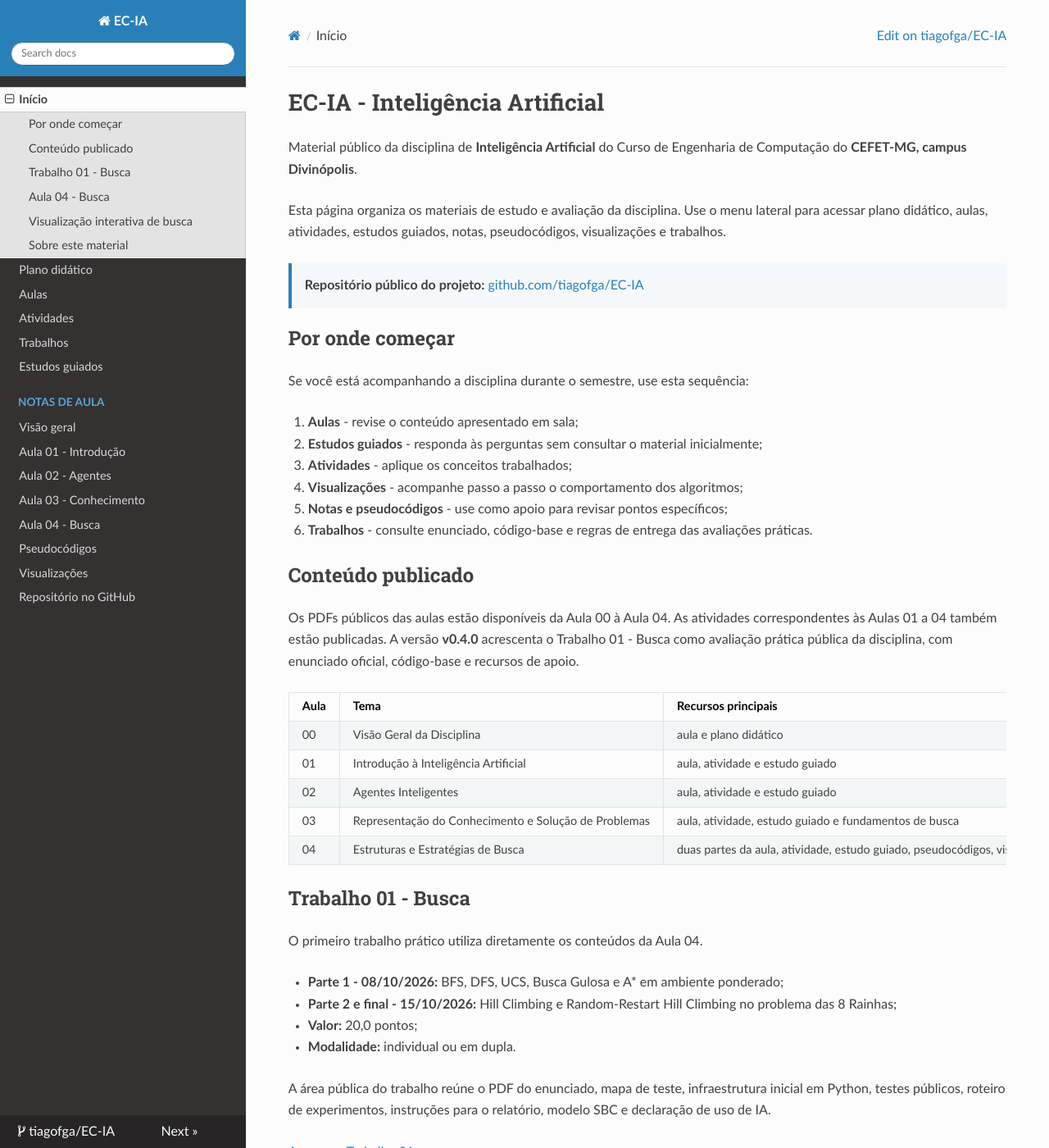
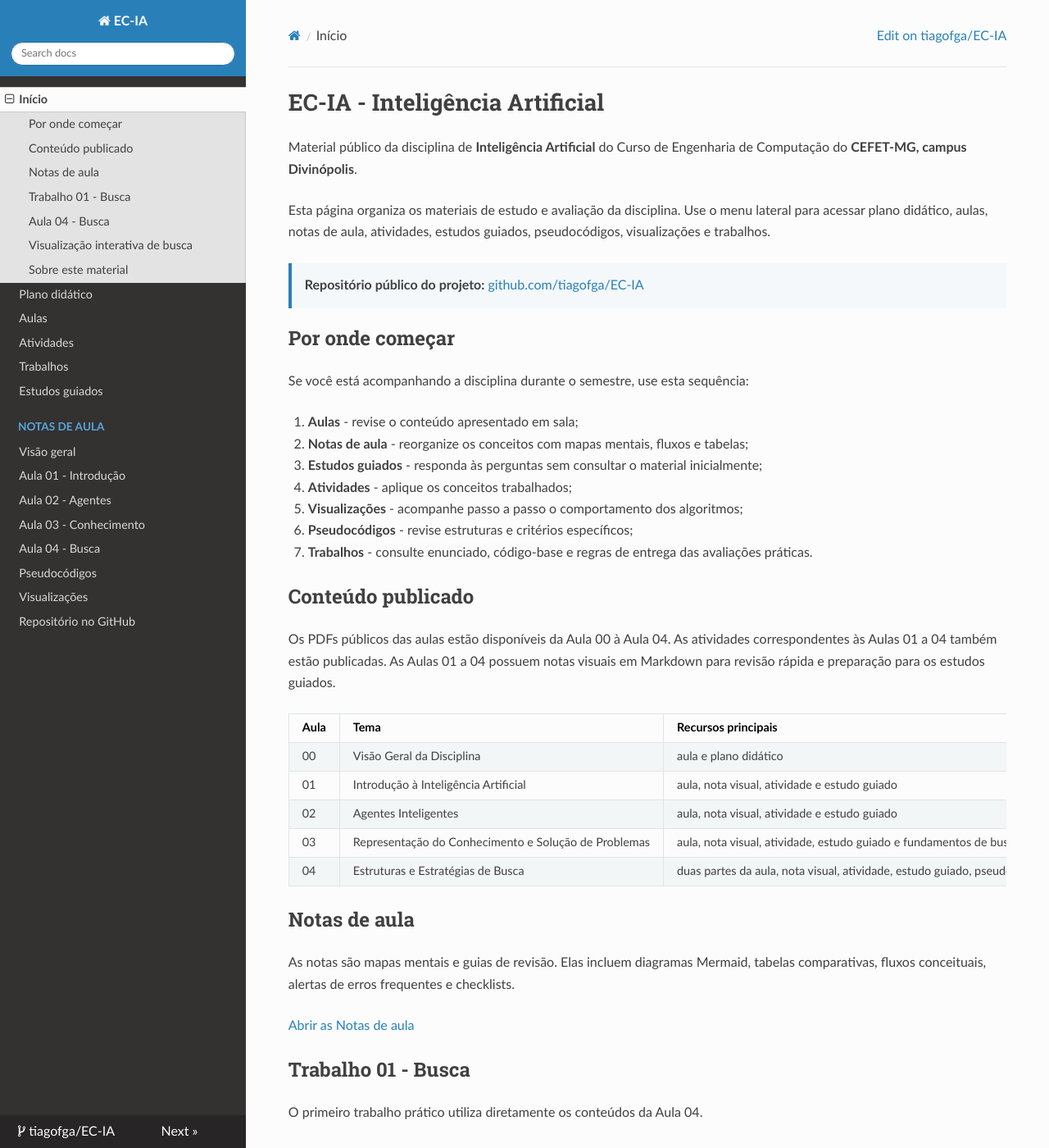
Before and after one commit to tiagofga/EC-IA, an MkDocs documentation site: the page built from docs/index.md, in a window 1280 px wide and 1400 px high. Shown: the whole window at 82% size. Built offline with MkDocs 1.6.1, drawn with Linux system fonts in a browser that asks for light colours; nearby versions of some CDN libraries.

Commit message:
docs(site): add lecture notes to study path

```diff
--- a/docs/index.md
+++ b/docs/index.md
@@ -2,7 +2,7 @@
 
 Material público da disciplina de **Inteligência Artificial** do Curso de Engenharia de Computação do **CEFET-MG, campus Divinópolis**.
 
-Esta página organiza os materiais de estudo e avaliação da disciplina. Use o menu lateral para acessar plano didático, aulas, atividades, estudos guiados, notas, pseudocódigos, visualizações e trabalhos.
+Esta página organiza os materiais de estudo e avaliação da disciplina. Use o menu lateral para acessar plano didático, aulas, notas de aula, atividades, estudos guiados, pseudocódigos, visualizações e trabalhos.
 
 > **Repositório público do projeto:** [github.com/tiagofga/EC-IA](https://github.com/tiagofga/EC-IA)
 
@@ -11,23 +11,30 @@ Esta página organiza os materiais de estudo e avaliação da disciplina. Use o
 Se você está acompanhando a disciplina durante o semestre, use esta sequência:
 
 1. **Aulas** - revise o conteúdo apresentado em sala;
-2. **Estudos guiados** - responda às perguntas sem consultar o material inicialmente;
-3. **Atividades** - aplique os conceitos trabalhados;
-4. **Visualizações** - acompanhe passo a passo o comportamento dos algoritmos;
-5. **Notas e pseudocódigos** - use como apoio para revisar pontos específicos;
-6. **Trabalhos** - consulte enunciado, código-base e regras de entrega das avaliações práticas.
+2. **Notas de aula** - reorganize os conceitos com mapas mentais, fluxos e tabelas;
+3. **Estudos guiados** - responda às perguntas sem consultar o material inicialmente;
+4. **Atividades** - aplique os conceitos trabalhados;
+5. **Visualizações** - acompanhe passo a passo o comportamento dos algoritmos;
+6. **Pseudocódigos** - revise estruturas e critérios específicos;
+7. **Trabalhos** - consulte enunciado, código-base e regras de entrega das avaliações práticas.
 
 ## Conteúdo publicado
 
-Os PDFs públicos das aulas estão disponíveis da Aula 00 à Aula 04. As atividades correspondentes às Aulas 01 a 04 também estão publicadas. A versão **v0.4.0** acrescenta o Trabalho 01 - Busca como avaliação prática pública da disciplina, com enunciado oficial, código-base e recursos de apoio.
+Os PDFs públicos das aulas estão disponíveis da Aula 00 à Aula 04. As atividades correspondentes às Aulas 01 a 04 também estão publicadas. As Aulas 01 a 04 possuem notas visuais em Markdown para revisão rápida e preparação para os estudos guiados.
 
 | Aula | Tema | Recursos principais |
 |---|---|---|
 | 00 | Visão Geral da Disciplina | aula e plano didático |
-| 01 | Introdução à Inteligência Artificial | aula, atividade e estudo guiado |
-| 02 | Agentes Inteligentes | aula, atividade e estudo guiado |
-| 03 | Representação do Conhecimento e Solução de Problemas | aula, atividade, estudo guiado e fundamentos de busca |
-| 04 | Estruturas e Estratégias de Busca | duas partes da aula, atividade, estudo guiado, pseudocódigos, visualizações e Trabalho 01 |
+| 01 | Introdução à Inteligência Artificial | aula, nota visual, atividade e estudo guiado |
+| 02 | Agentes Inteligentes | aula, nota visual, atividade e estudo guiado |
+| 03 | Representação do Conhecimento e Solução de Problemas | aula, nota visual, atividade, estudo guiado e fundamentos de busca |
+| 04 | Estruturas e Estratégias de Busca | duas partes da aula, nota visual, atividade, estudo guiado, pseudocódigos, visualizações e Trabalho 01 |
+
+## Notas de aula
+
+As notas são mapas mentais e guias de revisão. Elas incluem diagramas Mermaid, tabelas comparativas, fluxos conceituais, alertas de erros frequentes e checklists.
+
+[Abrir as Notas de aula](notas/)
 
 ## Trabalho 01 - Busca
 
```
